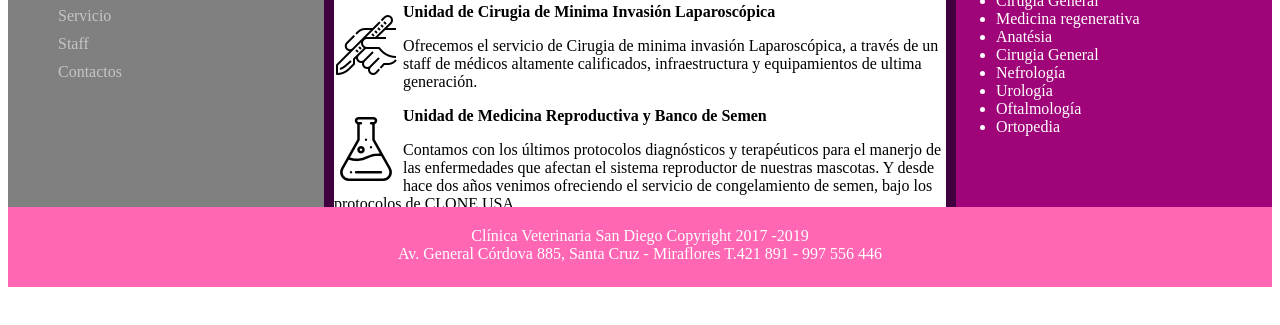
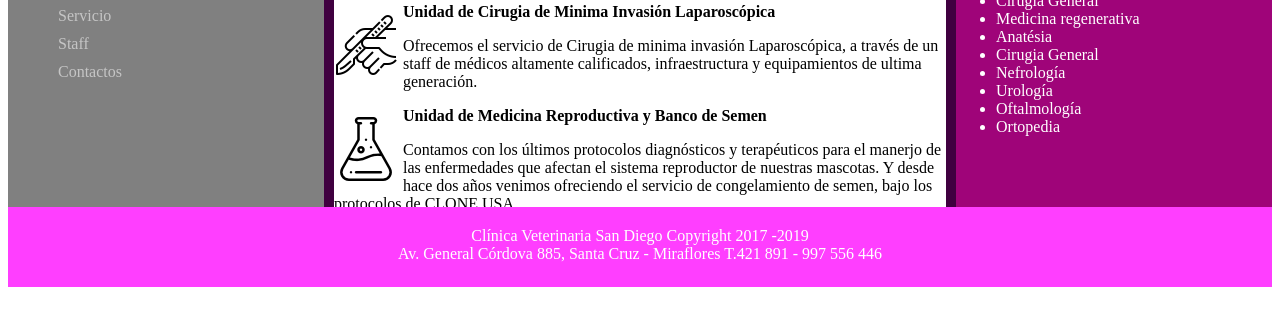
Before and after one commit to CristianRG02/USATDW, a plain HTML site: page sesion14/veterinaria.html in a window 1280 px wide. Shown: the part 251-576 px from the top of the page. Drawn offline with Linux system fonts and the light colour scheme.

Commit message:
sesion14

```diff
--- a/sesion14/css/veterinaria.css
+++ b/sesion14/css/veterinaria.css
@@ -1,4 +1,5 @@
 .grid{
+    margin: 0px auto;
     display: grid;
     grid-template-areas: "header header header" "nav section aside" "footer footer footer";
     grid-template-columns: 1fr 2fr 1fr;
@@ -79,7 +80,7 @@ aside{
 
 footer{
     grid-area: footer;
-    background-color:#ff66b3;
+    background-color:#ff3eff;
     text-align: center;
     color:white;
     padding: 20px
```
